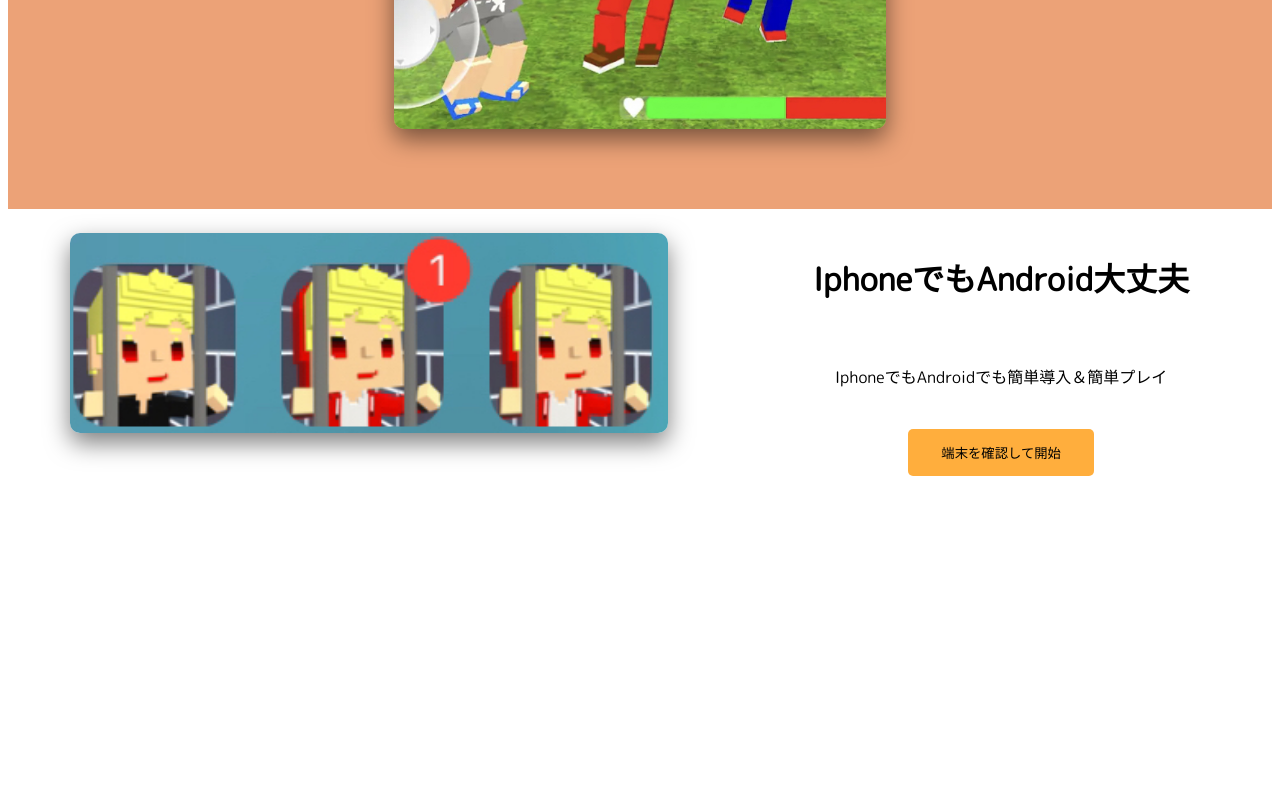
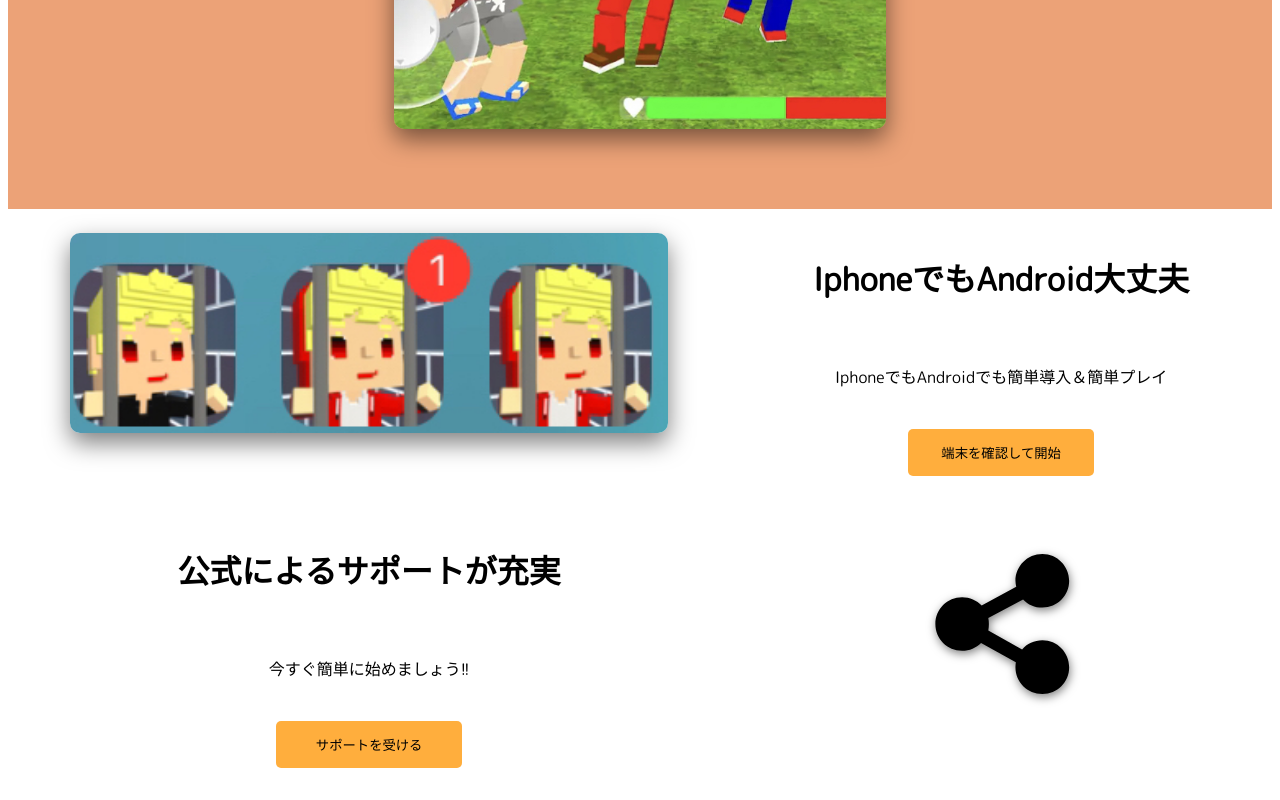
Before and after one commit to Sinkameto/PrivateServer, a plain HTML site: page index.html in a window 1280 px wide. Shown: the part 571-1371 px from the top of the page. Before the commit the page ends 1079 px from the top, so only its background shows below. Drawn offline with Linux system fonts and the light colour scheme.

Commit message:
PrivateServer2

```diff
--- a/index.html
+++ b/index.html
@@ -20,6 +20,12 @@
             <button class="button">端末を確認して開始</button>
             <img class="photo" src="img/DatsugokuIcon.png" alt="" height="200">
         </div>
+        <div class="section-03">
+          <h1 class="heading">公式によるサポートが充実</h1>
+          <p class="text">今すぐ簡単に始めましょう!!</p>
+          <button class="button">サポートを受ける</button>
+          <img class="photo" src="img/sns.svg" alt="" height="200">
+      </div>
     </div>
   </body>
 </html>
--- a/style.css
+++ b/style.css
@@ -88,6 +88,44 @@ font-family: 'M PLUS Rounded 1c', sans-serif;
         animation: slideIn 1.6s forwards;
     }
 }
+.section-03 {
+    animation: slideIn 2s forwards;
+    display: grid;
+    grid-template-areas:
+        ". ."
+        "heading photo"
+        "text photo"
+        "button photo"
+        ". photo";
+    grid-template-columns: 4fr 3fr;
+    grid-template-rows: 1fr repeat(3, auto) 1fr;
+    row-gap: 24px;
+    justify-items: center;
+    text-align: center;
+    > .heading {
+        grid-area: heading;
+        animation: slideIn 0.4s forwards;
+    }
+    > .text {
+        grid-area: text;
+        animation: slideIn 0.8s forwards;
+    }
+    > .button {
+        grid-area: button;
+        border: none;
+        background: rgb(255, 174, 61);
+        width: 14em;
+        height: 3.5em;
+        border-radius: 5px;
+        animation: slideIn 1.2s forwards;
+    }
+    > .photo {
+        grid-area: photo;
+        border-radius: 10px;
+        filter:drop-shadow(1px 3px 5px rgba(0, 0, 0, 0.5));
+        animation: slideIn 1.6s forwards;
+    }
+}
 @keyframes slideIn {
     0% {
       opacity: 0;
```
Also changed, not shown: img/sns.svg (added).
